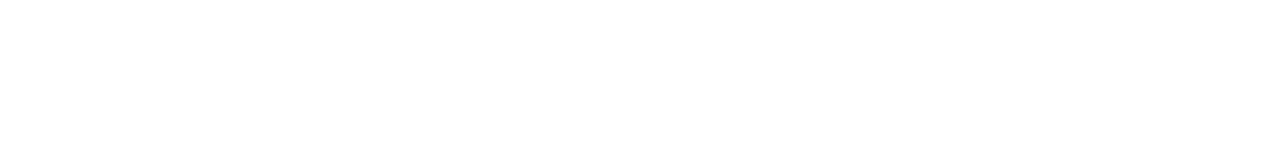
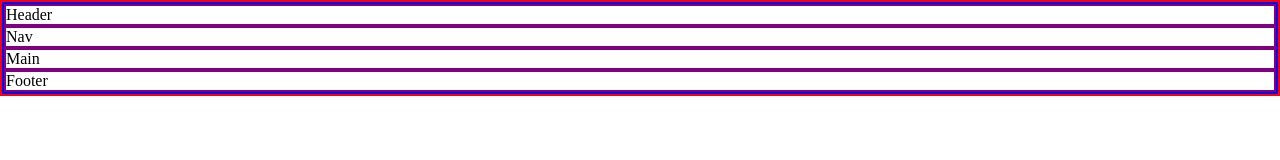
Before and after one commit to jiheekim93/26-september-2017--qc, a plain HTML site: page index.html in a window 1280 px wide. Drawn offline with Linux system fonts and the light colour scheme.

Commit message:
Add Borders to Elements
Borders were added so learners can see how block-level elements behave.

```diff
--- /dev/null
+++ b/css/style.css
@@ -0,0 +1,17 @@
+* {
+   border: 2px solid transparent;
+   margin: 0;
+   padding: 0;
+}
+
+html {
+   border-color: red;
+}
+
+body {
+   border-color: blue;
+}
+
+header, nav, main, footer {
+   border-color: purple;
+}
--- a/index.html
+++ b/index.html
@@ -5,8 +5,12 @@
       <meta name="viewport" content="width=device-width, initial-scale=1.0">
       <meta http-equiv="X-UA-Compatible" content="ie=edge">
       <title></title>
+      <link rel="stylesheet" href="css/style.css">
    </head>
    <body>
-
+      <header>Header</header>
+      <nav>Nav</nav>
+      <main>Main</main>
+      <footer>Footer</footer>
    </body>
 </html>
```
Lines whose indentation alone changed are shown as unchanged.
